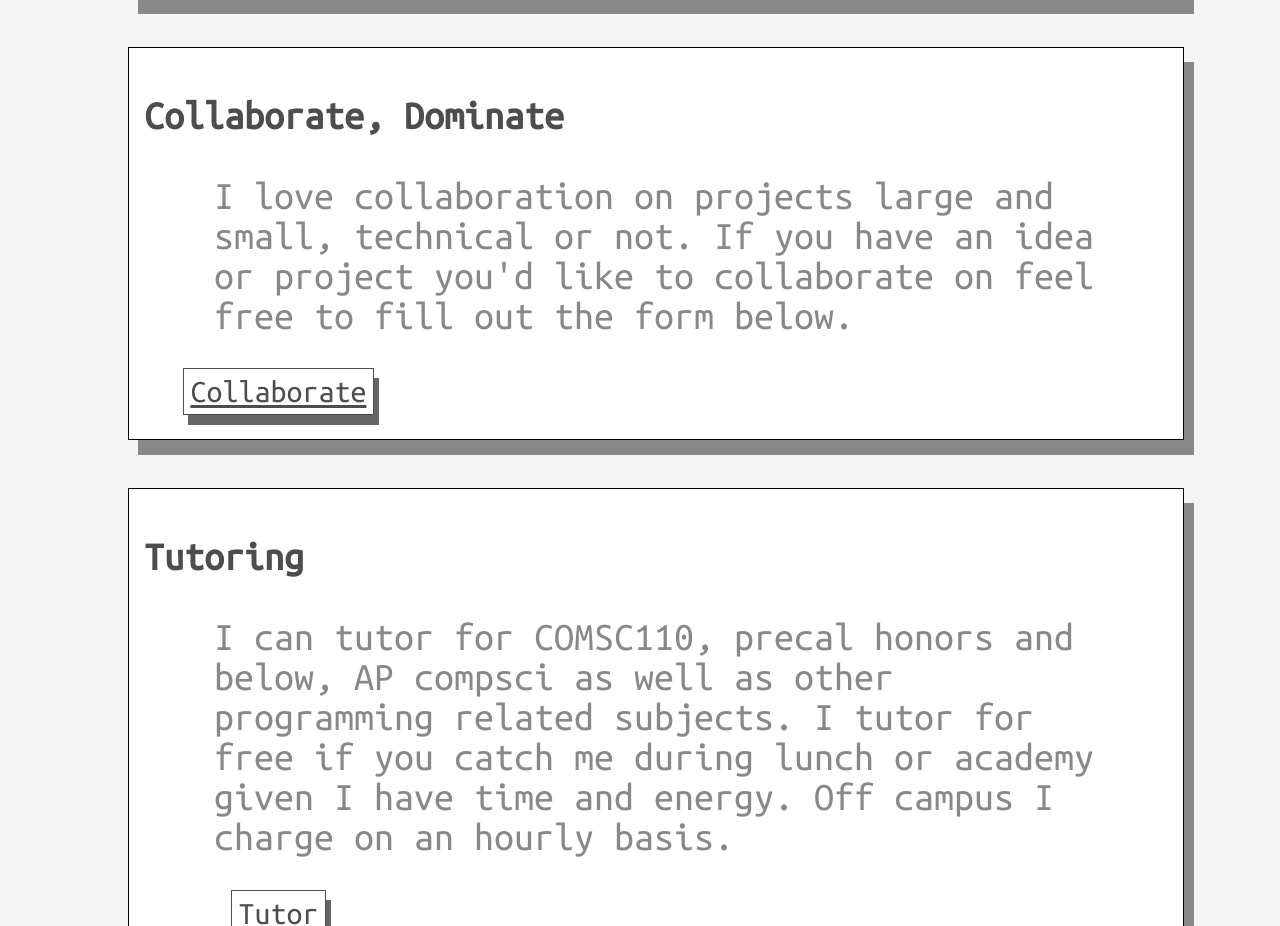
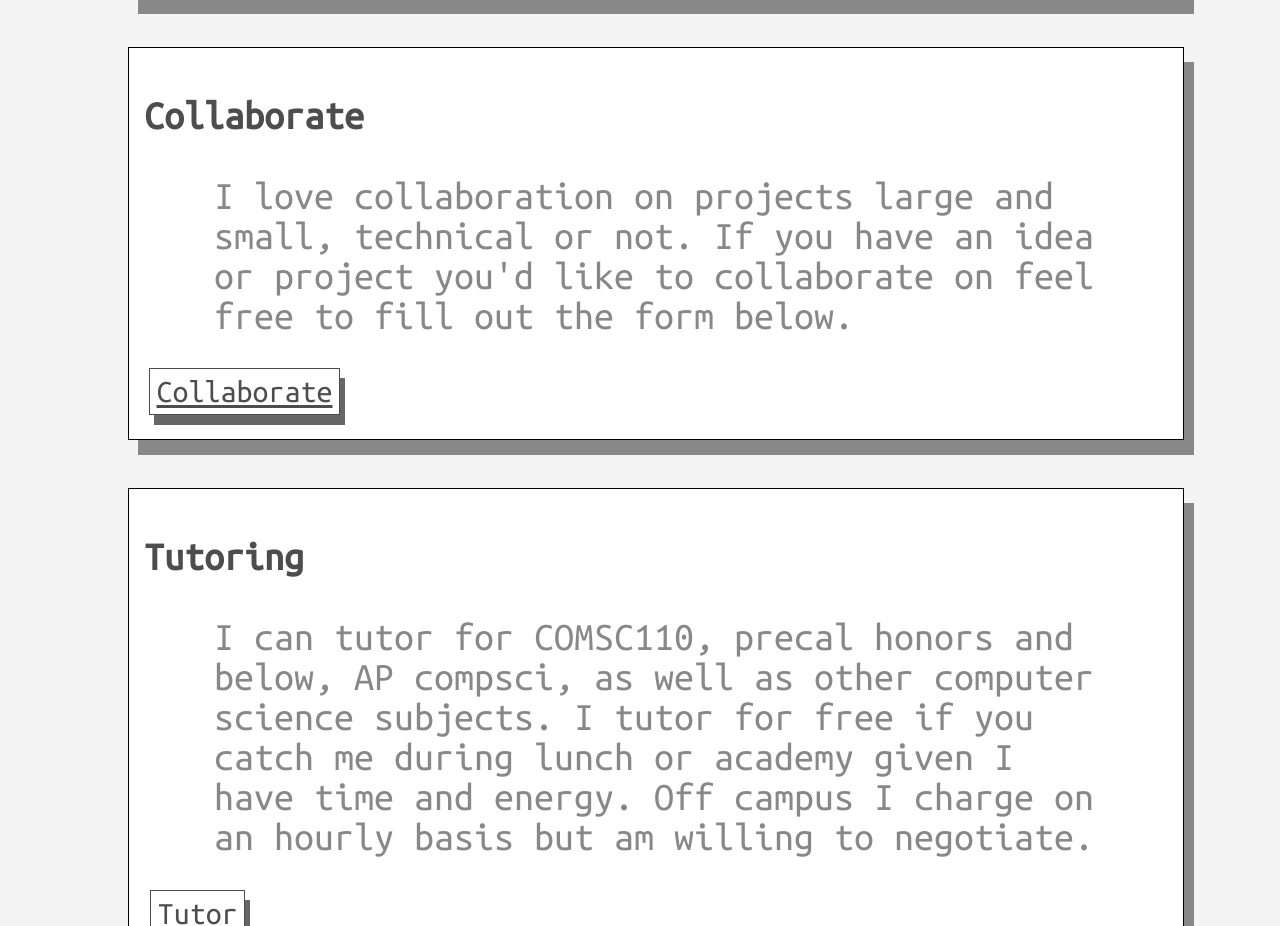
Before and after one commit to Evan-Nishi/personal-site-v2, a Next.js app: page /contact in a window 1280 px wide. Shown: the part 666-1592 px from the top of the page. Built offline with nearby package versions, Linux system fonts and the light colour scheme.

Commit message:
smol changes

```diff
--- a/src/pages/contact.tsx
+++ b/src/pages/contact.tsx
@@ -2,7 +2,7 @@ import React from 'react'
 import Layout from '../components/Layout'
 import Card from '../components/Card'
 import Button from '../components/Button'
-import { FaDiscord, FaSlack, FaInstagram, FaFacebook } from 'react-icons/fa'
+import { FaSlack, FaInstagram, FaFacebook } from 'react-icons/fa'
 
 export default class Contact extends React.Component{
     render(){
@@ -28,7 +28,7 @@ export default class Contact extends React.Component{
                 <br/>
                 <br/>
                 <Card>
-                    <h2>Collaborate, Dominate</h2>
+                    <h2>Collaborate</h2>
                     <p>
                         I love collaboration on projects large and small, technical or not.
                           If you have an idea or project you'd like to collaborate on
@@ -44,9 +44,10 @@ export default class Contact extends React.Component{
                 <Card>
                     <h2>Tutoring</h2>
                     <p>
-                        I can tutor for COMSC110, precal honors and below, AP compsci as well as other
-                        programming related subjects.  I tutor for free if you catch me during lunch or
-                        academy given I have time and energy.  Off campus I charge on an hourly basis.
+                        I can tutor for COMSC110, precal honors and below, AP compsci, as well as other
+                        computer science subjects.  I tutor for free if you catch me during lunch or
+                        academy given I have time and energy.  Off campus I charge on an hourly basis but
+                        am willing to negotiate.
                     </p>
                     <div className="contactButton">
                         <Button href="/coming-soon">Tutor</Button>
--- a/src/pages/index.tsx
+++ b/src/pages/index.tsx
@@ -26,6 +26,8 @@ export default class Index extends React.Component {
                           I have demonstrated a strong work ethic, a passion for learning,
                            high adaptability, a knack for problem solving, and accountability while on projects.
                           I mainly do web development, but also some machine learning on the side.
+                            If you want to see some of my projects, feel free to look on my
+                             <a id="sc" href="https://github.com/Evan-Nishi/" className="inlinelink">Github</a>.
                     </p>
                 </Card>
                 <br/>
--- a/src/styles.css
+++ b/src/styles.css
@@ -101,7 +101,6 @@ a{
     background-color: white;
 }
 
-
 .button{
     z-index: -2;
     font-size: 2.5vw;
@@ -124,7 +123,7 @@ a{
 
 .contactButton{
     margin-top: 5vh;
-    margin-right: 60vw;
+    margin-right: 90%;
 }
 
 .navcont{
@@ -163,6 +162,11 @@ a{
     background-color: transparent;
     margin-left: .5vw;
     color: #A1EC66;
+}
+
+.inlinelink:hover{
+    transition: all 0.8s ease-in-out;
+    color: #888888;
 }
 
 .social{
```
